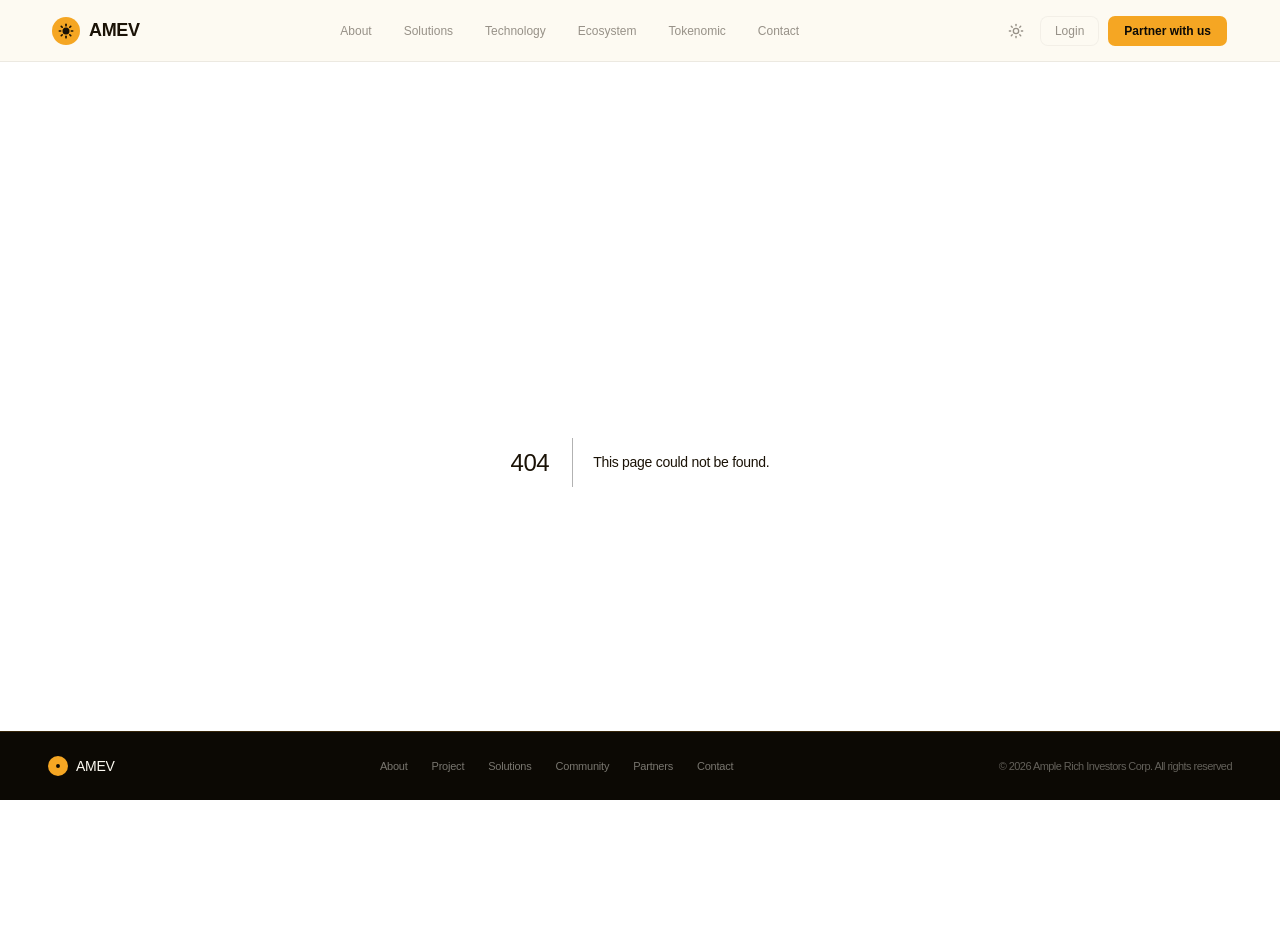
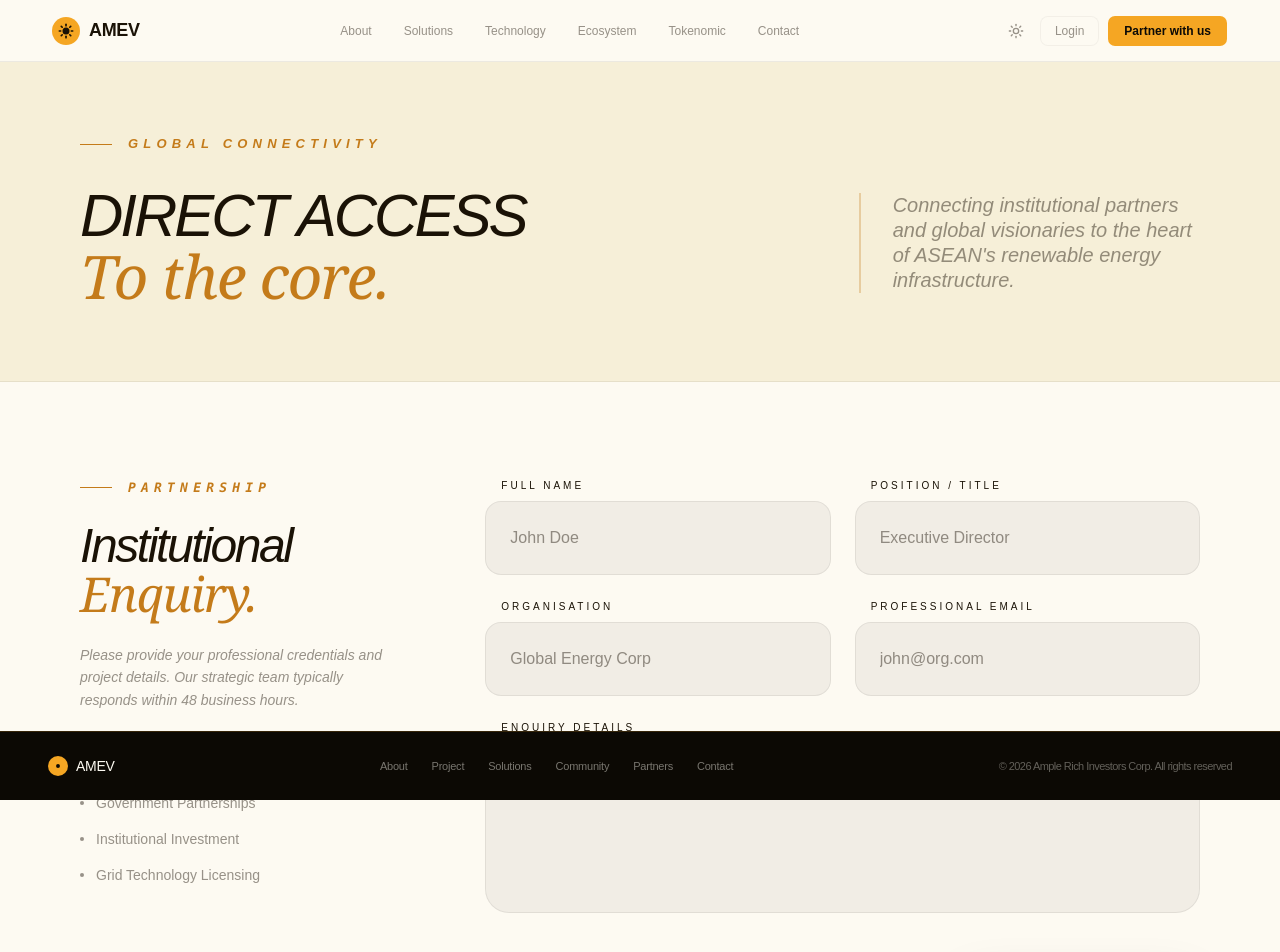
Before and after one commit to Edaxchain/amev-web, a Next.js app: page /contact in a window 1280 px wide. Before the commit this address had no page. Shown: the top 952 px of the page. Before the commit the page ends 862 px from the top, so only its background shows below. Built offline with nearby package versions, Linux system fonts and the light colour scheme.

Commit message:
feat: Add Contact page

```diff
--- a/app/_components/layout/Navbar.tsx
+++ b/app/_components/layout/Navbar.tsx
@@ -14,7 +14,7 @@ export default function Navbar() {
         { title: 'Technology', href: '/' },
         { title: 'Ecosystem', href: '/ecosystem' },
         { title: 'Tokenomic', href: '/' },
-        { title: 'Contact', href: '/' }
+        { title: 'Contact', href: '/contact' }
     ];
     return (
         <>
--- /dev/null
+++ b/app/contact/Enquiry.tsx
@@ -0,0 +1,92 @@
+"use client";
+
+import { motion } from 'framer-motion';
+import { Send } from 'lucide-react';
+import { containerVars, itemVars } from "@/app/_lib/animations";
+import { Button } from "@/app/_components/ui/button";
+
+export default function EnquiryForm() {
+    return (
+        <section id="enquiry-form" className="bg-background py-24 px-6 lg:px-20 border-b border-border">
+            <motion.div
+                initial="hidden"
+                whileInView="visible"
+                viewport={{ once: true }}
+                variants={containerVars}
+                className="grid grid-cols-1 lg:grid-cols-12 gap-16 lg:gap-24"
+            >
+                <div className="lg:col-span-4 flex flex-col gap-10">
+                    <motion.div variants={itemVars}>
+                        <div className="flex items-center gap-4 mb-6">
+                            <motion.div
+                                initial={{ width: 0 }}
+                                whileInView={{ width: 32 }}
+                                className="h-[1px] bg-amber-deep"
+                            />
+                            <span className="font-mono text-[13px] tracking-[0.4em] uppercase text-amber-deep font-black italic">
+                                Partnership
+                            </span>
+                        </div>
+                        <h2 className="text-4xl lg:text-5xl font-brand italic text-text-main tracking-tighter leading-none mb-6">
+                            Institutional <br />
+                            <span className="font-serif normal-case text-amber-deep">Enquiry.</span>
+                        </h2>
+                        <p className="text-text-sub text-sm leading-relaxed italic max-w-xs">
+                            Please provide your professional credentials and project details. Our strategic team typically responds within 48 business hours.
+                        </p>
+                    </motion.div>
+
+                    <motion.ul variants={itemVars} className="flex flex-col gap-4 border-t border-border pt-10">
+                        {["Government Partnerships", "Institutional Investment", "Grid Technology Licensing"].map((item, i) => (
+                            <li key={i} className="flex items-center gap-3 text-sm text-text-sub font-brand">
+                                <div className="w-1 h-1 rounded-full bg-text-sub" />
+                                {item}
+                            </li>
+                        ))}
+                    </motion.ul>
+                </div>
+
+                <motion.div variants={itemVars} className="lg:col-span-8">
+                    <form className="grid grid-cols-1 md:grid-cols-2 gap-4 lg:gap-6">
+                        {/* Name & Title */}
+                        <div className="md:col-span-1 flex flex-col gap-2">
+                            <label className="text-[10px] uppercase tracking-[0.3em] text-text-main font-brand pl-4">Full Name</label>
+                            <input type="text" placeholder="John Doe" className="bg-foreground/5 border border-border rounded-2xl p-6 text-text-main placeholder:text-text-sub focus:border-amber focus:outline-none transition-all" />
+                        </div>
+                        <div className="md:col-span-1 flex flex-col gap-2">
+                            <label className="text-[10px] uppercase tracking-[0.3em] text-text-main font-brand pl-4">Position / Title</label>
+                            <input type="text" placeholder="Executive Director" className="bg-foreground/5 border border-border rounded-2xl p-6 text-text-main placeholder:text-text-sub focus:border-amber focus:outline-none transition-all" />
+                        </div>
+
+                        {/* Organisation & Email */}
+                        <div className="md:col-span-1 flex flex-col gap-2">
+                            <label className="text-[10px] uppercase tracking-[0.3em] text-text-main font-brand pl-4">Organisation</label>
+                            <input type="text" placeholder="Global Energy Corp" className="bg-foreground/5 border border-border rounded-2xl p-6 text-text-main placeholder:text-text-sub focus:border-amber focus:outline-none transition-all" />
+                        </div>
+                        <div className="md:col-span-1 flex flex-col gap-2">
+                            <label className="text-[10px] uppercase tracking-[0.3em] text-text-main font-brand pl-4">Professional Email</label>
+                            <input type="email" placeholder="john@org.com" className="bg-foreground/5 border border-border rounded-2xl p-6 text-text-main placeholder:text-text-sub focus:border-amber focus:outline-none transition-all" />
+                        </div>
+
+                        {/* Message Box (Full Width) */}
+                        <div className="md:col-span-2 flex flex-col gap-2">
+                            <label className="text-[10px] uppercase tracking-[0.3em] text-text-main font-brand pl-4">Enquiry Details</label>
+                            <textarea rows={5} placeholder="Tell us about your strategic goals..." className="bg-foreground/5 border border-border rounded-3xl p-6 text-text-main placeholder:text-text-sub focus:border-amber focus:outline-none transition-all resize-none" />
+                        </div>
+
+                        {/* Submit Button */}
+                        <div className="md:col-span-2 flex justify-end mt-4">
+                            <Button
+                                variant="default"
+                                className="group bg-button-primary text-button-primary-text w-full md:w-auto px-12 py-8 rounded-2xl font-bold flex items-center justify-center gap-3 hover:bg-button-primary-hover transition-colors hover:scale-105 active:scale-95 transition-all shadow-2xl"
+                            >
+                                Dispatch Enquiry
+                                <Send className="w-4 h-4 transition-transform group-hover:translate-x-1 group-hover:-translate-y-1" />
+                            </Button>
+                        </div>
+                    </form>
+                </motion.div>
+            </motion.div>
+        </section>
+    );
+}
--- /dev/null
+++ b/app/contact/HeaderContact.tsx
@@ -0,0 +1,49 @@
+'use client'
+
+import { motion } from 'framer-motion'
+import { containerVars, itemVars } from '@/app/_lib/animations';
+
+export default function HeaderSupport() {
+    return (
+        <motion.section
+            id="hero-support"
+            initial="hidden"
+            whileInView="visible"
+            viewport={{ once: true }}
+            variants={containerVars}
+            className="relative min-h-[40vh] flex flex-col justify-center bg-bg-sub px-6 lg:px-20 py-12 overflow-hidden border-b border-border"
+        >
+            <motion.div variants={itemVars} className="flex items-center gap-4 mb-8">
+                <motion.div
+                    initial={{ width: 0 }}
+                    whileInView={{ width: 32 }}
+                    className="h-[1px] bg-amber-deep"
+                />
+                <span className="font-brand text-[13px] tracking-[0.4em] uppercase text-amber-deep font-black italic">
+                    Global Connectivity
+                </span>
+            </motion.div>
+
+            <div className="grid grid-cols-1 lg:grid-cols-12 gap-12 items-end">
+                <div className="lg:col-span-8">
+                    <motion.h1
+                        variants={itemVars}
+                        className="text-6xl font-brand italic text-text-main leading-[1] tracking-tighter uppercase"
+                    >
+                        Direct access <br />
+                        <span className="font-serif normal-case italic text-amber-deep">To the core.</span>
+                    </motion.h1>
+                </div>
+
+                <div className="lg:col-span-4 lg:pb-4">
+                    <motion.p
+                        variants={itemVars}
+                        className="text-text-sub text-lg lg:text-xl font-medium leading-tight italic border-l-2 border-amber-deep/30 pl-8"
+                    >
+                        Connecting institutional partners and global visionaries to the heart of ASEAN's renewable energy infrastructure.
+                    </motion.p>
+                </div>
+            </div>
+        </motion.section>
+    );
+}
--- /dev/null
+++ b/app/contact/page.tsx
@@ -0,0 +1,13 @@
+import HeaderContact from "./HeaderContact"
+import EnquiryForm from "./Enquiry"
+
+export default function ContactPage() {
+    return (
+        <main className="bg-background min-h-screen text-text-main">
+            <HeaderContact />
+            <EnquiryForm />
+
+
+        </main>
+    );
+}
```
